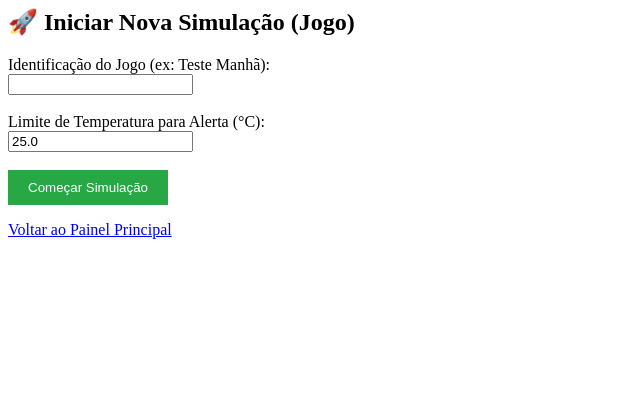
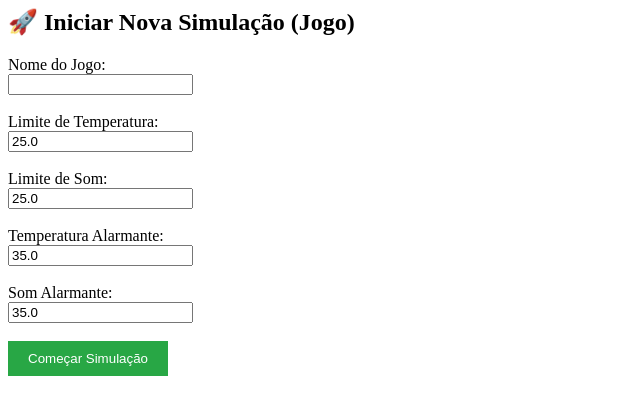
Before and after one commit to dinis7317/Pisid_iscte, a PHP site: page /novo_jogo.php in a window 1280 px wide. Shown: the top 415 px of the page, without its empty margins (0-640 px from the left). Run offline with PHP 8.4, Linux system fonts and the light colour scheme; the visitor is signed in with stand-in values (Sample User, id 1).

Commit message:
fiz cenas ig

```diff
--- a/php/novo_jogo.php
+++ b/php/novo_jogo.php
@@ -1,6 +1,13 @@
 <?php
 session_start();
 require 'config.php';
+require 'phpMQTT.php';
+
+// -------------------- MQTT CONFIG --------------------
+$server = "broker.hivemq.com";
+$port = 1883;
+$client_id = "php_edit_jogo_" . uniqid();
+
 
 // Proteção básica: Tem de estar logado
 if (!isset($_SESSION['user_id'])) {
@@ -9,44 +16,97 @@ if (!isset($_SESSION['user_id'])) {
 }
 
 $id_user = $_SESSION['user_id'];
-$id_equipe = $_SESSION['id_equipe']; // Assumindo que guardaste isto no login
+$id_equipe = $_SESSION['id_equipe'];
 $mensagem = "";
 
 if ($_SERVER['REQUEST_METHOD'] == 'POST') {
+
+    $data_atual = date("Y-m-d H:i:s");
+
     $nome_jogo = $_POST['nome_jogo'];
-    $limite_t = $_POST['limite_temp'];
+
+    $limite_temp = $_POST['limite_temp'];
+    $limite_som = $_POST['limite_som'];
+
+    $temp_alarmante = $_POST['temp_alarmante'];
+    $som_alarmante = $_POST['som_alarmante'];
 
     try {
-        // Criar o jogo na BD guardando quem o criou e a que equipa pertence
-        $sql = "INSERT INTO jogo (id_criador, id_equipe, limite_temp, status) VALUES (?, ?, ?, 'ativo')";
+
+        $sql = "INSERT INTO jogo (
+                    nome_jogo,
+                    DataInicio,
+                    id_criador,
+                    id_equipe,
+                    limite_temp,
+                    limite_som,
+                    temp_alarmante,
+                    som_alarmante,
+                    status
+                )
+                VALUES (?, ?, ?, ?, ?, ?, ?, ?, 'ativo')";
+
         $stmt = $pdo->prepare($sql);
-        $stmt->execute([$id_user, $id_equipe, $limite_t]);
+
+        $stmt->execute([
+            $nome_jogo,
+            $data_atual,
+            $id_user,
+            $id_equipe,
+            $limite_temp,
+            $limite_som,
+            $temp_alarmante,
+            $som_alarmante
+        ]);
 
         $id_novo_jogo = $pdo->lastInsertId();
 
-        // OPCIONAL: Se quiseres que este jogo seja o "atual" para o Python,
-        // podes guardar o ID numa tabela de 'sistema' ou apenas deixar o Python ler o último ID.
+      pclose(popen('start "" /B "C:\\xampp\\htdocs\\scripts\\start_game.bat"', "r"));  $mensagem = "<div class='alert'>Jogo #$id_novo_jogo iniciado com sucesso!</div>";
+        $mqtt = new phpMQTT($server, $port, $client_id);
 
-        $mensagem = "<div class='alert'>Jogo #$id_novo_jogo iniciado com sucesso! Os sensores agora estão a reportar para este jogo.</div>";
+if ($mqtt->connect()) {
+
+    $payload = json_encode([
+        "temp_alarmante" => (float)$temp_alarmante,
+        "som_alarmante" => (float)$som_alarmante,
+        "limite_temp" => (float)$limite_temp,
+        "limite_som" => (float)$limite_som
+    ]);
+
+    $topic = "pisid_config_21";
+
+    $mqtt->publish($topic, $payload, 0);
+    $mqtt->close();
+}
     } catch (PDOException $e) {
-        $mensagem = "<div class='alert' style='background: #f8d7da;'>Erro ao iniciar jogo: " . $e->getMessage() . "</div>";
+        $mensagem = "<div class='alert' style='background: #f8d7da;'>Erro: " . $e->getMessage() . "</div>";
     }
 }
 ?>
 
 <h2>🚀 Iniciar Nova Simulação (Jogo)</h2>
+
 <?= $mensagem ?>
 
 <form method="POST">
-    <label>Identificação do Jogo (ex: Teste Manhã):</label><br>
+
+    <label>Nome do Jogo:</label><br>
     <input type="text" name="nome_jogo" required><br><br>
 
-    <label>Limite de Temperatura para Alerta (°C):</label><br>
+    <label>Limite de Temperatura:</label><br>
     <input type="number" step="0.1" name="limite_temp" value="25.0" required><br><br>
 
-    <button type="submit" style="padding: 10px 20px; background: #28a745; color: white; border: none; cursor: pointer;">
+    <label>Limite de Som:</label><br>
+    <input type="number" step="0.1" name="limite_som" value="25.0" required><br><br>
+
+    <label>Temperatura Alarmante:</label><br>
+    <input type="number" step="0.1" name="temp_alarmante" value="35.0" required><br><br>
+
+    <label>Som Alarmante:</label><br>
+    <input type="number" step="0.1" name="som_alarmante" value="35.0" required><br><br>
+
+    <button type="submit" style="padding: 10px 20px; background: #28a745; color: white; border: none;">
         Começar Simulação
     </button>
+
 </form>
-
-<p><a href="dashboard.php">Voltar ao Painel Principal</a></p>
```
